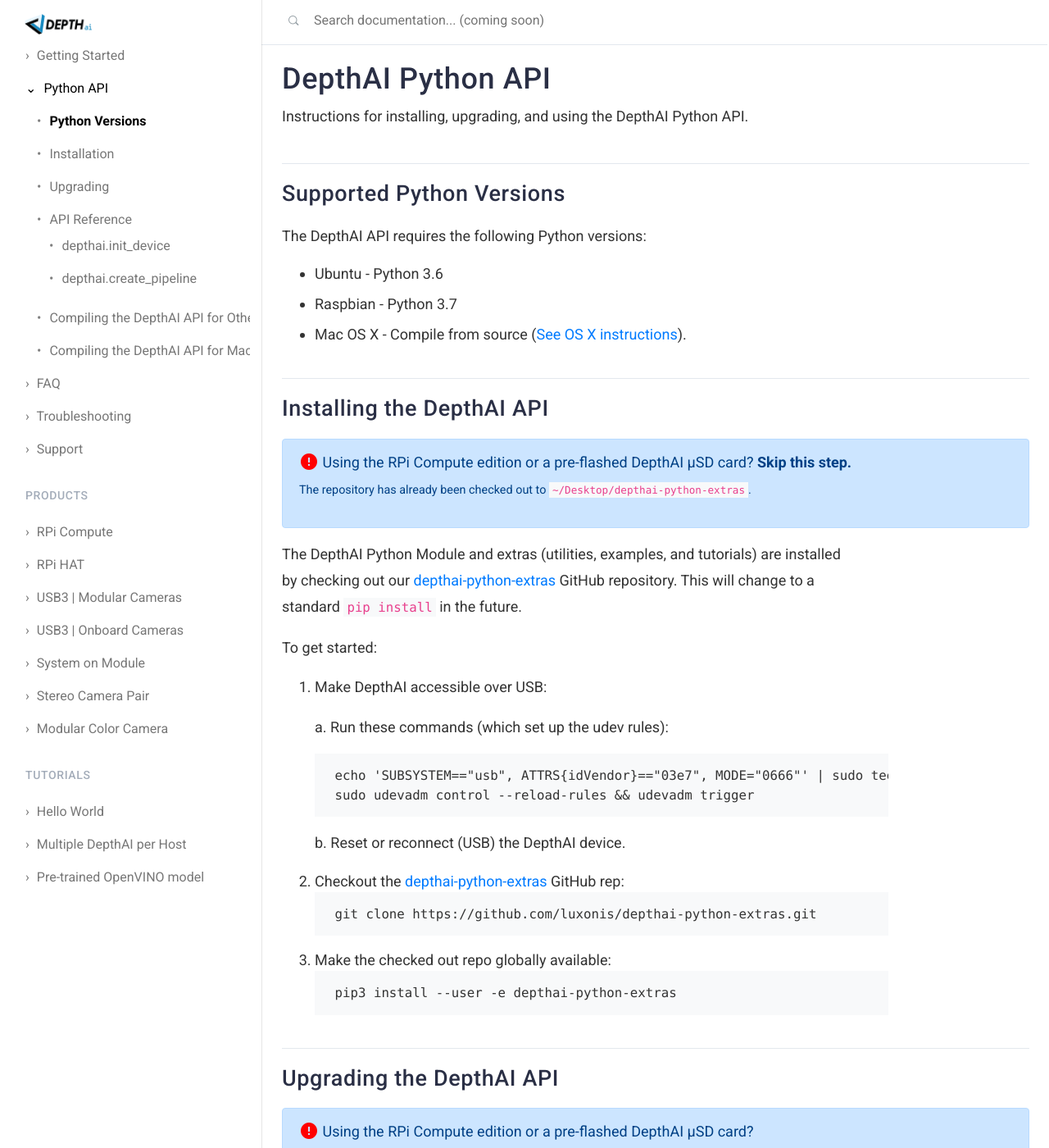
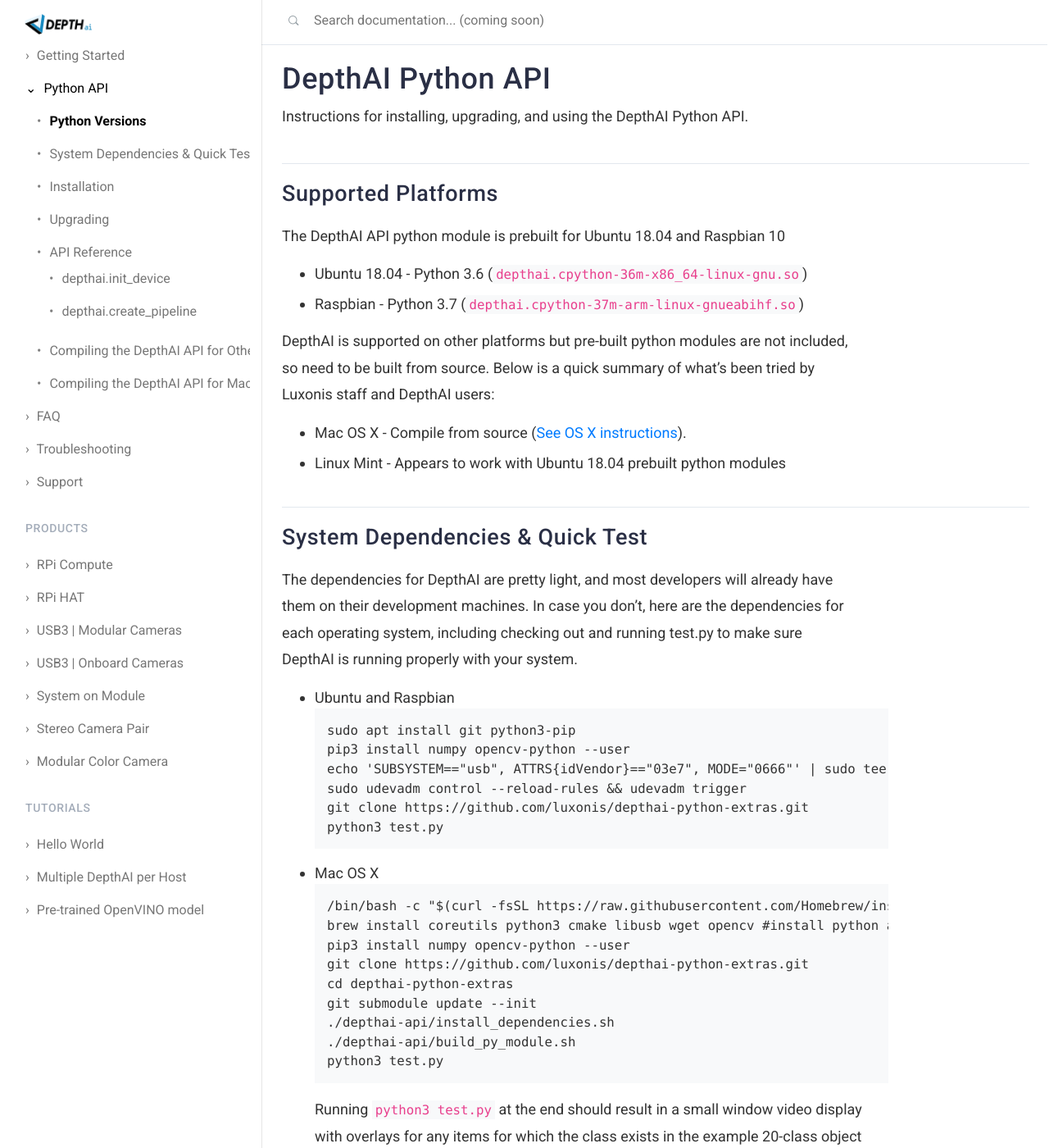
Before and after one commit to luxonis/depthai-docs-website, a Jekyll site: the page built from api.md, in a window 1280 px wide and 1400 px high. Shown: the whole window at 82% size. Built offline with Jekyll 4.4.1, drawn with Linux system fonts in a browser that asks for light colours; nearby versions of some CDN libraries; some of the changed text lies outside the part shown.

Commit message:
Update api.md

````diff
--- a/api.md
+++ b/api.md
@@ -11,13 +11,43 @@
 Instructions for installing, upgrading, and using the DepthAI Python API.
 
 {: #python_version data-toc-title="Python Versions"}
-## Supported Python Versions
+## Supported Platforms
 
-The DepthAI API requires the following Python versions:
+The DepthAI API python module is prebuilt for Ubuntu 18.04 and Raspbian 10
 
-* Ubuntu - Python 3.6
-* Raspbian - Python 3.7
+* Ubuntu 18.04 - Python 3.6 (`depthai.cpython-36m-x86_64-linux-gnu.so`)
+* Raspbian - Python 3.7 (`depthai.cpython-37m-arm-linux-gnueabihf.so`)
+
+DepthAI is supported on other platforms but pre-built python modules are not included, so need to be built from source.  Below is a quick summary of what's been tried by Luxonis staff and DepthAI users:
+
 * Mac OS X - Compile from source ([See OS X instructions](/api#compile_api)).
+* Linux Mint - Appears to work with Ubuntu 18.04 prebuilt python modules
+
+## System Dependencies & Quick Test
+The dependencies for DepthAI are pretty light, and most developers will already have them on their development machines.  In case you don't, here are the dependencies for each operating system, including checking out and running test.py to make sure DepthAI is running properly with your system.
+
+* Ubuntu and Raspbian
+```
+sudo apt install git python3-pip
+pip3 install numpy opencv-python --user
+echo 'SUBSYSTEM=="usb", ATTRS{idVendor}=="03e7", MODE="0666"' | sudo tee /etc/udev/rules.d/80-movidius.rules
+sudo udevadm control --reload-rules && udevadm trigger
+git clone https://github.com/luxonis/depthai-python-extras.git
+python3 test.py
+```
+* Mac OS X
+```
+/bin/bash -c "$(curl -fsSL https://raw.githubusercontent.com/Homebrew/install/master/install.sh)" #install HomeBrew
+brew install coreutils python3 cmake libusb wget opencv #install python and developer tools
+pip3 install numpy opencv-python --user
+git clone https://github.com/luxonis/depthai-python-extras.git
+cd depthai-python-extras
+git submodule update --init
+./depthai-api/install_dependencies.sh
+./depthai-api/build_py_module.sh
+python3 test.py
+```
+Running `python3 test.py` at the end should result in a small window video display with overlays for any items for which the class exists in the example 20-class object detector (class list [here](https://github.com/luxonis/depthai-python-extras/blob/master/resources/nn/object_detection_4shave/labels_for_mobilenet_ssd.txt)).
 
 <h2 id="install" data-toc-title="Installation">Installing the DepthAI API</h2>
 
````
